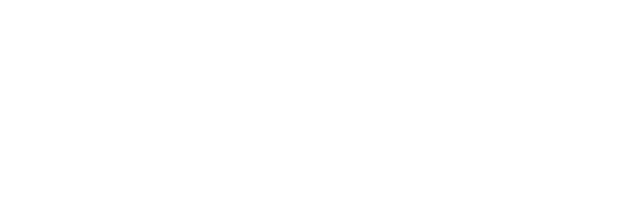
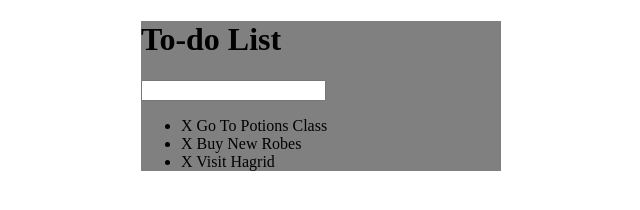
Before and after one commit to do-adams/TodoList, a plain HTML site: page index.html in a window 1280 px wide. Shown: the whole page, without its empty margins (319-959 px from the left). Drawn offline with Linux system fonts and the light colour scheme.

Commit message:
Prototype the initial Todo list markup
Warning: It's not pretty

```diff
--- a/assets/css/todos.css
+++ b/assets/css/todos.css
@@ -0,0 +1,5 @@
+#container {
+	background-color: gray;
+	width: 360px;
+	margin: 0 auto;
+}
--- a/index.html
+++ b/index.html
@@ -8,7 +8,15 @@
 	<script type="text/javascript" src="assets/js/lib/jquery-3.3.1.min.js"></script>
 </head>
 <body>
-
+	<div id="container">
+		<h1>To-do List</h1>
+		<input type="text">
+		<ul>
+			<li><span>X</span> Go To Potions Class</li>
+			<li><span>X</span> Buy New Robes</li>
+			<li><span>X</span> Visit Hagrid</li>
+		</ul>
+	</div>
 	<script type="text/javascript" src="assets/js/todos.js"></script>
 </body>
 </html>
```
